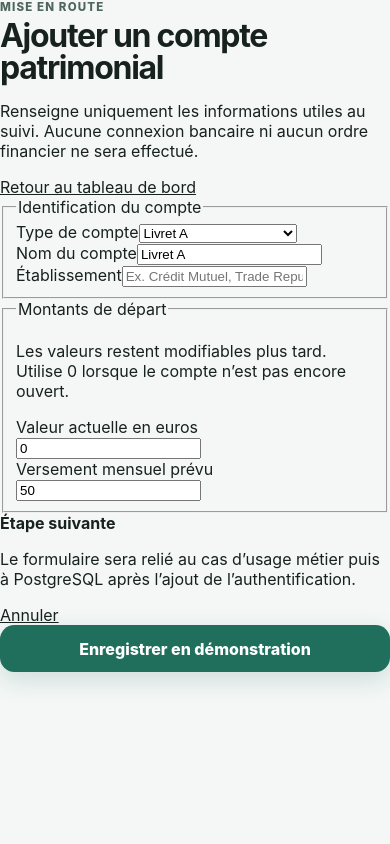
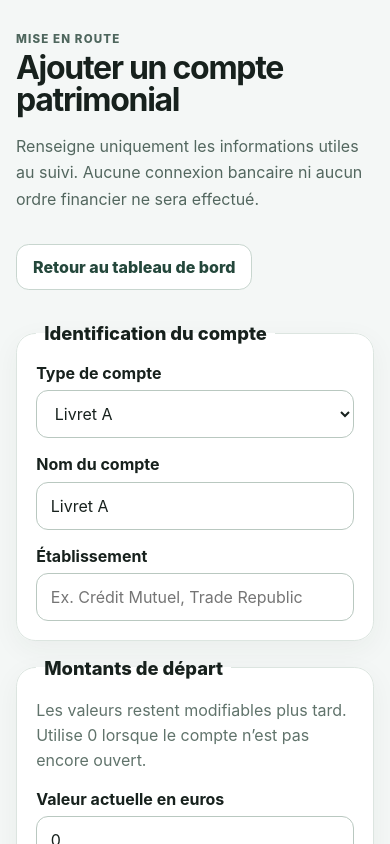
Before and after one commit to Owarino777/Patrimoine, a Next.js app: page /accounts/new in a window 390 px wide. Shown: the top 844 px of the page. Built offline with nearby package versions, Linux system fonts and the light colour scheme.

Commit message:
feat(account): style account onboarding flow

```diff
--- a/src/app/globals.css
+++ b/src/app/globals.css
@@ -8,7 +8,7 @@
 * { box-sizing: border-box; }
 html { scroll-behavior: smooth; }
 body { margin: 0; min-height: 100vh; background: #f4f7f6; }
-button, a { font: inherit; }
+button, a, input, select { font: inherit; }
 a { color: inherit; }
 button { cursor: pointer; }
 
@@ -53,8 +53,10 @@ h1 { max-width: 18ch; margin: 0.35rem 0 0; font-size: clamp(2rem, 4vw, 3.5rem);
 h2 { margin: 0.3rem 0 0; font-size: clamp(1.35rem, 2vw, 2rem); line-height: 1.15; }
 h3 { margin: 1rem 0 0.3rem; font-size: 1.15rem; }
 .eyebrow { margin: 0; color: #4e665d; font-weight: 800; font-size: 0.72rem; letter-spacing: 0.1em; text-transform: uppercase; }
-.primary-button { border: 0; border-radius: 0.9rem; padding: 0.85rem 1.1rem; background: #1f6f5c; color: #fff; font-weight: 800; box-shadow: 0 0.5rem 1.5rem rgba(31, 111, 92, 0.18); }
+.primary-button { display: inline-flex; align-items: center; justify-content: center; border: 0; border-radius: 0.9rem; padding: 0.85rem 1.1rem; background: #1f6f5c; color: #fff; font-weight: 800; box-shadow: 0 0.5rem 1.5rem rgba(31, 111, 92, 0.18); text-decoration: none; }
 .primary-button:hover { background: #185747; }
+.secondary-link { display: inline-flex; align-items: center; justify-content: center; border: 1px solid #c8d6cf; border-radius: 0.8rem; padding: 0.75rem 1rem; background: #fff; color: #24473b; font-weight: 800; text-decoration: none; }
+.secondary-link:hover { background: #f0f6f3; }
 
 .hero-card { display: flex; justify-content: space-between; gap: 2rem; padding: clamp(1.4rem, 3vw, 2.5rem); border-radius: 1.5rem; background: linear-gradient(135deg, #dff5e9, #edf7f2); border: 1px solid #c4e3d4; }
 .hero-card h2 { font-size: clamp(1.8rem, 3vw, 3rem); max-width: 18ch; }
@@ -105,9 +107,27 @@ progress { width: 100%; height: 0.9rem; margin-top: 1rem; accent-color: #1f6f5c;
 .action-list li { display: grid; grid-template-columns: auto 1fr auto; align-items: center; gap: 1rem; padding: 1rem 0; border-top: 1px solid #e2e9e5; }
 .action-list li > span { width: 2rem; height: 2rem; display: grid; place-items: center; border-radius: 50%; background: #edf4f0; color: #1f6f5c; font-weight: 900; }
 .action-list p { margin: 0; font-weight: 750; }
-.action-list button { border: 1px solid #c8d6cf; border-radius: 0.7rem; padding: 0.55rem 0.8rem; background: #fff; color: #24473b; font-weight: 800; }
-.action-list button:hover { background: #f0f6f3; }
+.action-list button, .action-list a { border: 1px solid #c8d6cf; border-radius: 0.7rem; padding: 0.55rem 0.8rem; background: #fff; color: #24473b; font-weight: 800; text-decoration: none; }
+.action-list button:hover, .action-list a:hover { background: #f0f6f3; }
 .dashboard-footer { padding: 2rem 0 0; color: #6f7d77; font-size: 0.9rem; line-height: 1.5; }
+
+.form-page { width: min(100% - 2rem, 68rem); margin: 0 auto; padding: clamp(2rem, 6vw, 5rem) 0; }
+.form-page-header { display: flex; align-items: flex-start; justify-content: space-between; gap: 2rem; margin-bottom: 2rem; }
+.form-page h1 { max-width: 16ch; }
+.form-intro { max-width: 46rem; margin: 1rem 0 0; color: #53675f; line-height: 1.65; }
+.account-form { display: grid; gap: 1rem; }
+.account-form fieldset { margin: 0; padding: clamp(1.2rem, 3vw, 2rem); border: 1px solid #dce5e0; border-radius: 1.2rem; background: #fff; box-shadow: 0 0.5rem 1.75rem rgba(34, 58, 48, 0.05); }
+.account-form legend { padding: 0 0.5rem; font-size: 1.15rem; font-weight: 850; }
+.form-grid { display: grid; grid-template-columns: repeat(2, minmax(0, 1fr)); gap: 1rem; }
+.form-field { display: grid; gap: 0.45rem; }
+.form-field-wide { grid-column: 1 / -1; }
+.form-field label { font-weight: 750; }
+.form-field input, .form-field select { width: 100%; min-height: 3rem; border: 1px solid #b9c8c0; border-radius: 0.75rem; padding: 0.75rem 0.85rem; background: #fff; color: #17211d; }
+.form-field input:hover, .form-field select:hover { border-color: #70857b; }
+.field-help { margin: 0 0 1rem; color: #60736b; line-height: 1.55; }
+.form-notice { padding: 1rem 1.1rem; border-left: 0.35rem solid #d8a53a; border-radius: 0.6rem; background: #fff8e8; }
+.form-notice p { margin: 0.4rem 0 0; line-height: 1.55; }
+.form-actions { display: flex; align-items: center; justify-content: flex-end; gap: 0.75rem; padding-top: 0.5rem; }
 
 @media (max-width: 78rem) {
   .account-grid { grid-template-columns: repeat(3, minmax(0, 1fr)); }
@@ -119,9 +139,10 @@ progress { width: 100%; height: 0.9rem; margin-top: 1rem; accent-color: #1f6f5c;
   .nav-list { display: flex; overflow-x: auto; padding-bottom: 0.25rem; }
   .nav-list a { white-space: nowrap; }
   .sidebar-note { display: none; }
-  .topbar, .hero-card { flex-direction: column; }
+  .topbar, .hero-card, .form-page-header { flex-direction: column; }
   .hero-stat { width: 100%; }
-  .metrics-grid, .two-column-grid { grid-template-columns: 1fr; }
+  .metrics-grid, .two-column-grid, .form-grid { grid-template-columns: 1fr; }
+  .form-field-wide { grid-column: auto; }
   .account-grid { grid-template-columns: repeat(2, minmax(0, 1fr)); }
 }
 
@@ -132,10 +153,12 @@ progress { width: 100%; height: 0.9rem; margin-top: 1rem; accent-color: #1f6f5c;
   .account-grid { grid-template-columns: 1fr; }
   .section-heading { align-items: flex-start; flex-direction: column; }
   .action-list li { grid-template-columns: auto 1fr; }
-  .action-list button { grid-column: 2; justify-self: start; }
+  .action-list button, .action-list a { grid-column: 2; justify-self: start; }
+  .form-actions { align-items: stretch; flex-direction: column-reverse; }
+  .form-actions > * { width: 100%; }
 }
 
 @media (prefers-reduced-motion: no-preference) {
   .skip-link { transition: transform 120ms ease-out; }
-  button, .nav-list a { transition: background-color 120ms ease-out, color 120ms ease-out, transform 120ms ease-out; }
+  button, .nav-list a, .primary-button, .secondary-link { transition: background-color 120ms ease-out, color 120ms ease-out, transform 120ms ease-out; }
 }
```
